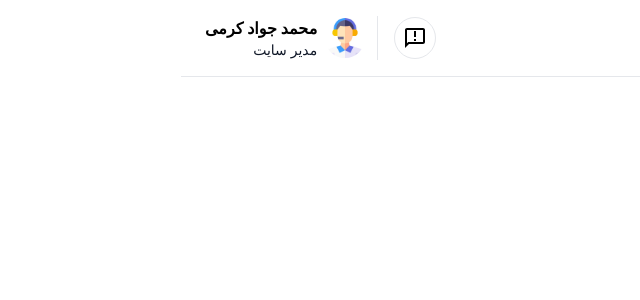
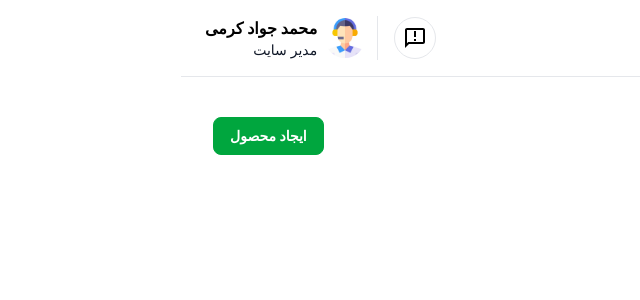
Before and after one commit to Mohammad2954/shop-admin-dashboard, a React (Vite) app: page / in a window 1280 px wide. Shown: the top 300 px of the page, without its empty margins (409-1049 px from the left). Built offline with nearby package versions, Linux system fonts and the light colour scheme.

Commit message:
feat:add section title for home page

```diff
--- /dev/null
+++ b/src/components/SectionTitle.jsx
@@ -0,0 +1,14 @@
+import React from "react";
+
+function SectionTitle({ title, Buttons }) {
+  return (
+    <div className="mt-10 flex items-center justify-between">
+      <span className="text-2xl font-bold">{title}</span>
+      <div className="border border-green-600 bg-green-600 text-white py-2 px-4 rounded-lg cursor-pointer text-sm font-bold hover:bg-green-700">
+        {Buttons}
+      </div>
+    </div>
+  );
+}
+
+export default SectionTitle;
--- a/src/pages/Home/page.jsx
+++ b/src/pages/Home/page.jsx
@@ -1,7 +1,12 @@
 import React from "react";
+import SectionTitle from "../../components/SectionTitle";
 
 function Home() {
-  return <div>Home</div>;
+  return (
+    <div className="px-8">
+      <SectionTitle title={"داشبورد"} Buttons={"ایجاد محصول"} />
+    </div>
+  );
 }
 
 export default Home;
```
